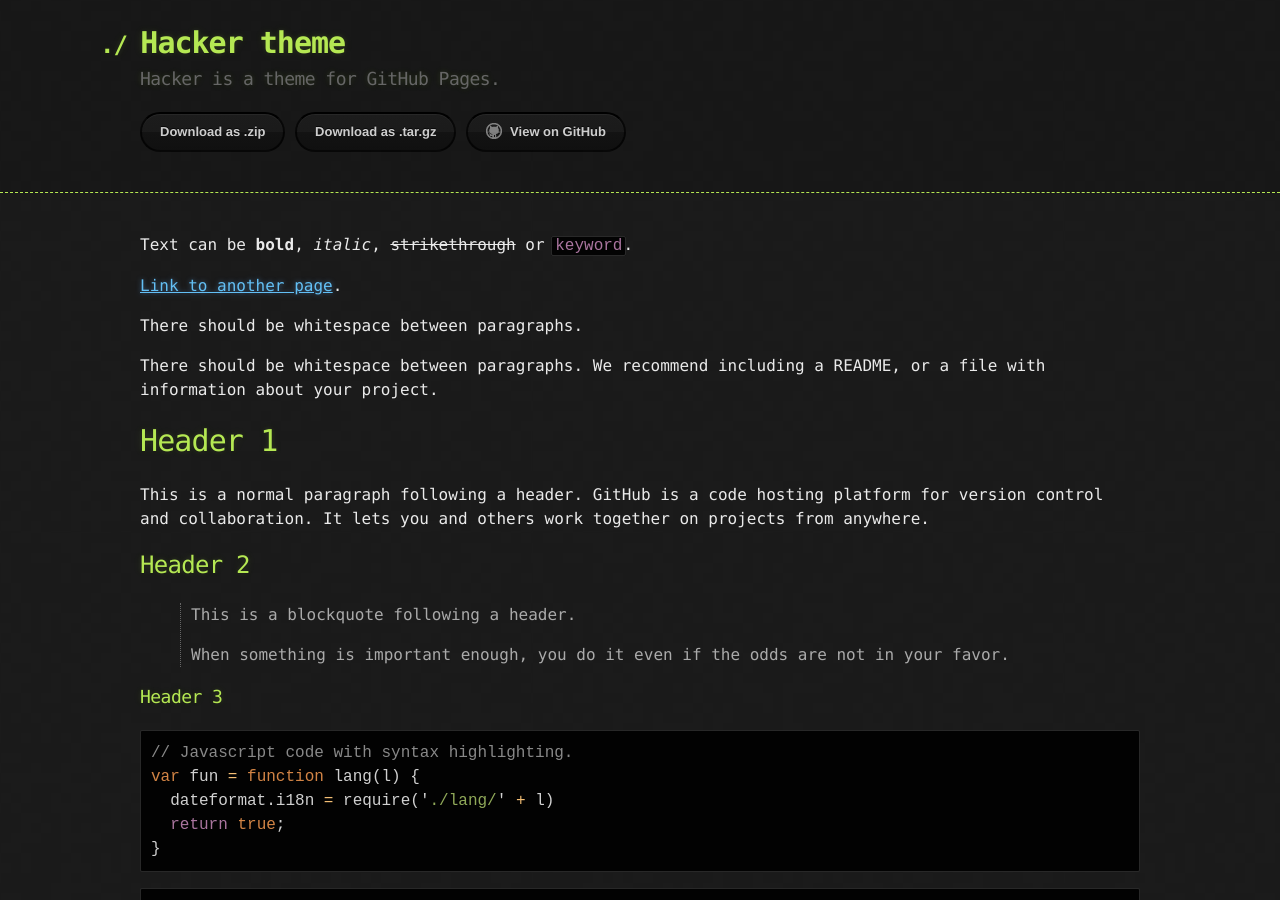
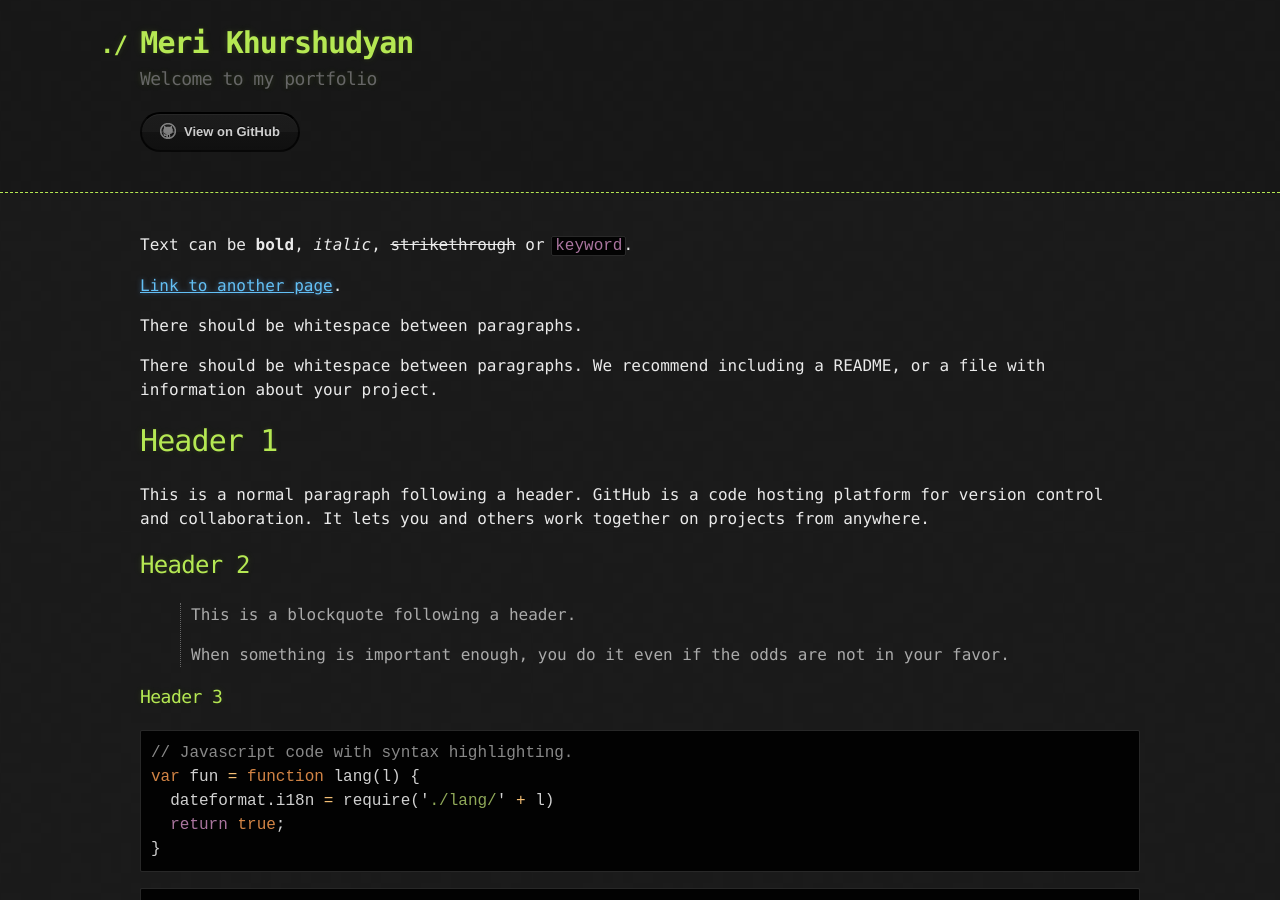
Before and after one commit to Hi-Tree/Hi-Tree.github.io, a Jekyll site: the page built from index.md, in a window 1280 px wide and 900 px high. Built offline with Jekyll 4.4.1, drawn with Linux system fonts in a browser that asks for light colours.

Commit message:
Update _config.yml

```diff
--- a/_config.yml
+++ b/_config.yml
@@ -1,5 +1,3 @@
-title: Hacker theme
-description: Hacker is a theme for GitHub Pages.
-show_downloads: true
-google_analytics:
+title: Meri Khurshudyan
+description: Welcome to my portfolio
 theme: jekyll-theme-hacker
```
